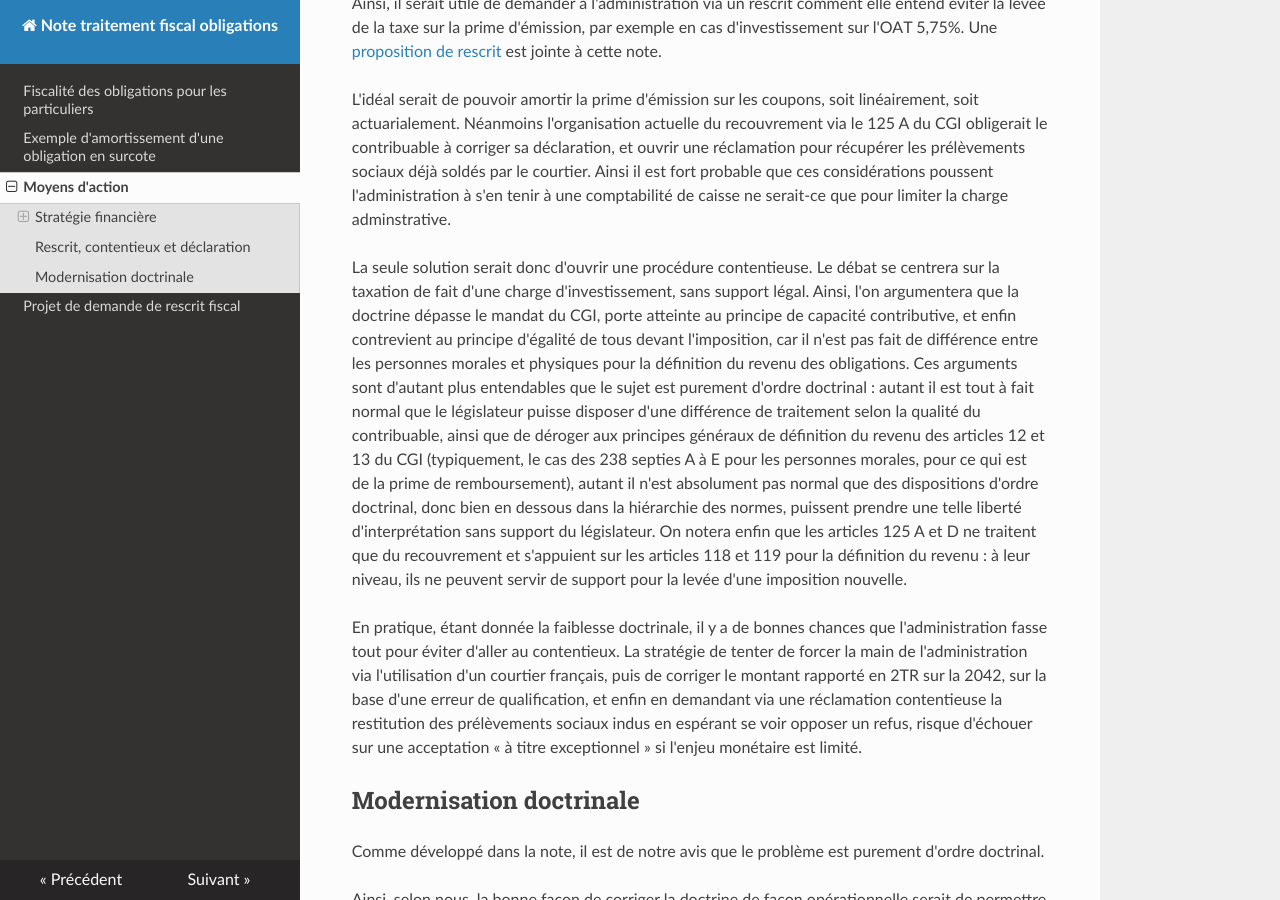
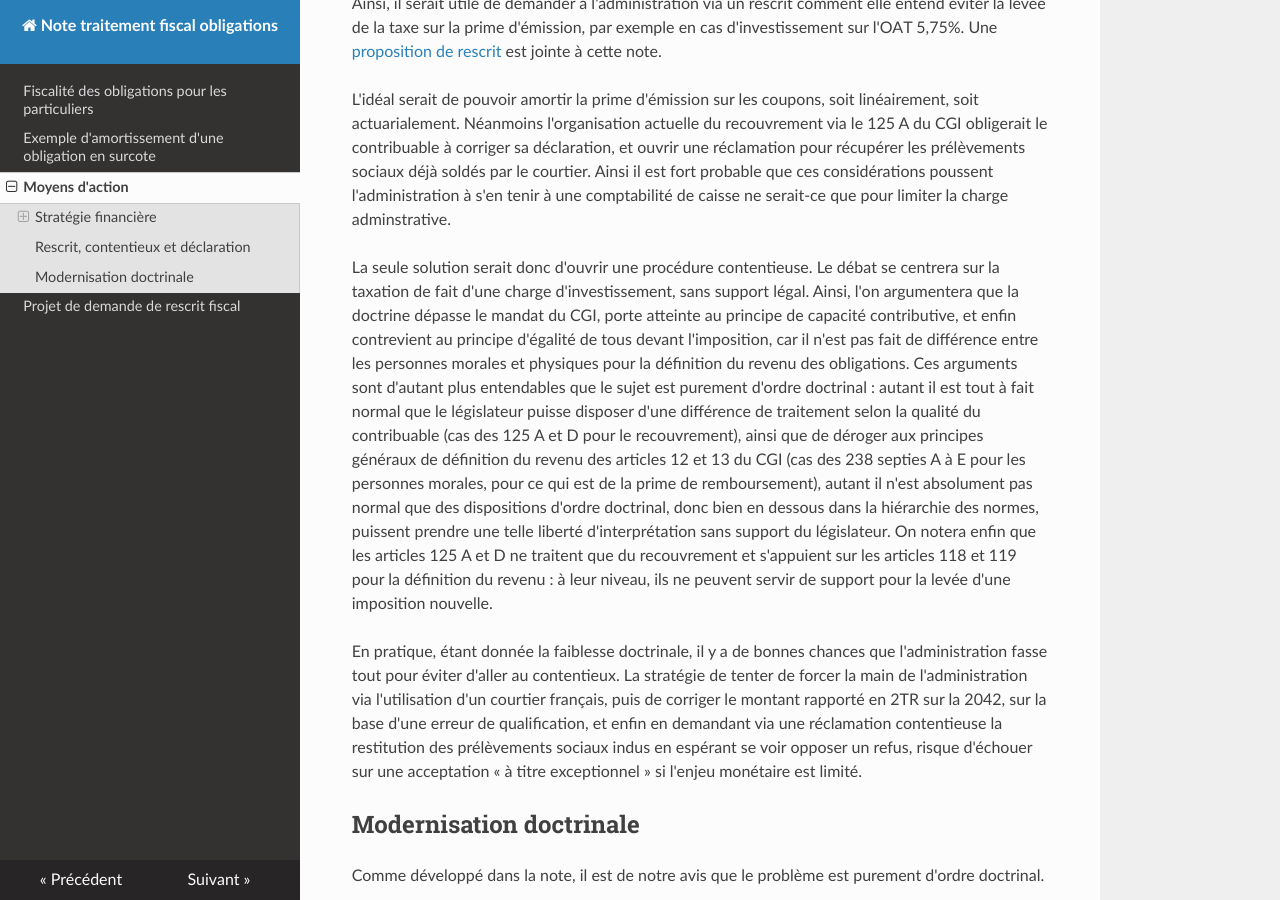
Before and after one commit to ConscritNeuneu/note-traitement-fiscal-obligations, an MkDocs documentation site: the page built from docs/moyens_action.md, in a window 1280 px wide and 900 px high, scrolled down 1556 px. Built offline with MkDocs 1.6.1, drawn with Linux system fonts in a browser that asks for light colours; nearby versions of some CDN libraries.

Commit message:
Encore une petite mise à jour

```diff
--- a/docs/moyens_action.md
+++ b/docs/moyens_action.md
@@ -93,16 +93,16 @@ différence entre les personnes morales et physiques pour la définition du
 revenu des obligations. Ces arguments sont d'autant plus entendables que le
 sujet est purement d'ordre doctrinal : autant il est tout à fait normal que
 le législateur puisse disposer d'une différence de traitement selon la
-qualité du contribuable, ainsi que de déroger aux principes généraux de
-définition du revenu des articles 12 et 13 du CGI (typiquement, le cas des
-238 septies A à E pour les personnes morales, pour ce qui est de la prime de
-remboursement), autant il n'est absolument pas normal que des dispositions
-d'ordre doctrinal, donc bien en dessous dans la hiérarchie des normes,
-puissent prendre une telle liberté d'interprétation sans support du
-législateur. On notera enfin que les articles 125 A et D ne traitent que du
-recouvrement et s'appuient sur les articles 118 et 119 pour la définition du
-revenu : à leur niveau, ils ne peuvent servir de support pour la levée d'une
-imposition nouvelle.
+qualité du contribuable (cas des 125 A et D pour le recouvrement), ainsi que
+de déroger aux principes généraux de définition du revenu des articles 12 et
+13 du CGI (cas des 238 septies A à E pour les personnes morales, pour ce qui
+est de la prime de remboursement), autant il n'est absolument pas normal que
+des dispositions d'ordre doctrinal, donc bien en dessous dans la hiérarchie
+des normes, puissent prendre une telle liberté d'interprétation sans support
+du législateur. On notera enfin que les articles 125 A et D ne traitent que
+du recouvrement et s'appuient sur les articles 118 et 119 pour la définition
+du revenu : à leur niveau, ils ne peuvent servir de support pour la levée
+d'une imposition nouvelle.
 
 En pratique, étant donnée la faiblesse doctrinale, il y a de bonnes chances
 que l'administration fasse tout pour éviter d'aller au contentieux. La
```
